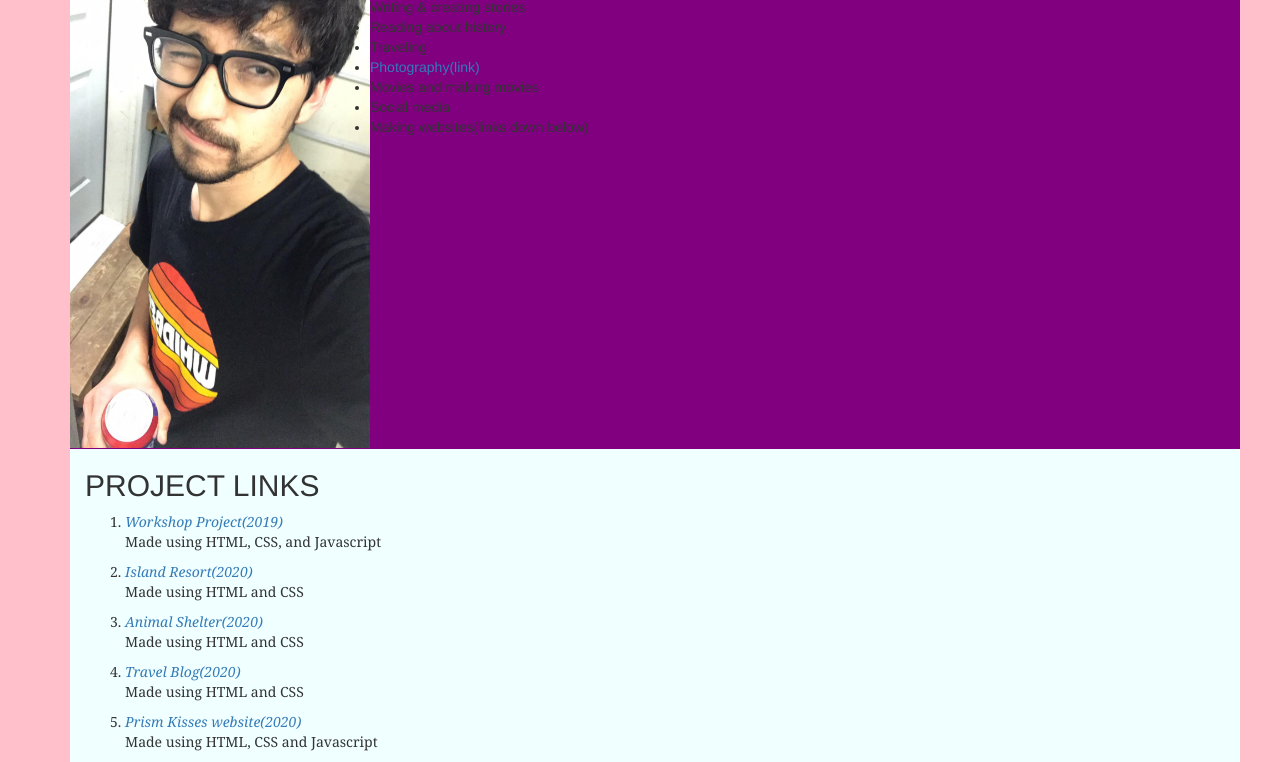
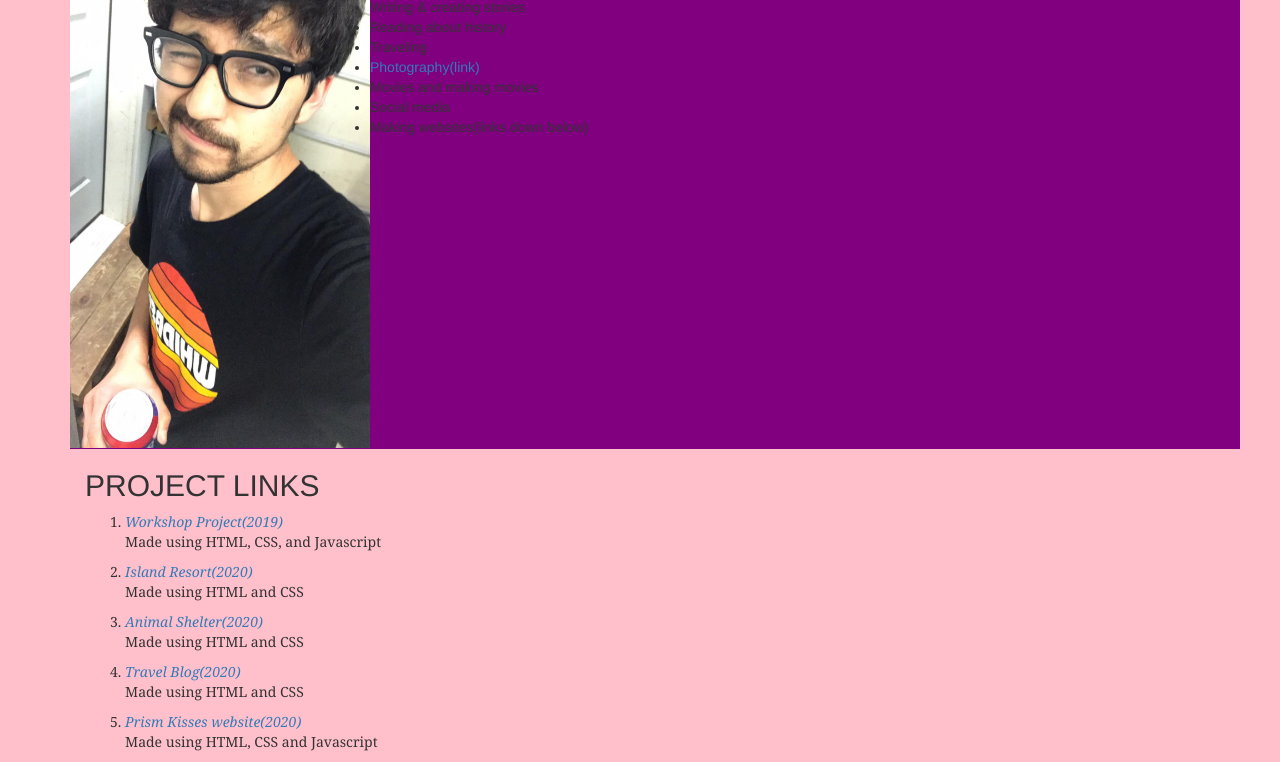
Before and after one commit to Code-Cacophony/portfolio-update, a plain HTML site: page index.html in a window 1280 px wide. Shown: the part 404-1166 px from the top of the page. Drawn offline with Linux system fonts and the light colour scheme.

Commit message:
remove .column2 from HTML and CSS

```diff
--- a/css/styles.css
+++ b/css/styles.css
@@ -12,11 +12,6 @@ img {
     padding-bottom: 1px;
 }
 
-.column2 {
-
-    float: inherit;
-    background-color: azure;
-}
 
 .list {
     font-family: Cambria, Cochin, Georgia, Times, 'Times New Roman', serif;
--- a/index.html
+++ b/index.html
@@ -44,7 +44,7 @@
                     <li>Making websites(links down below)</li>
                 </ul>
             </div>
-            <div class="container column2">
+            <div class="container">
                 <h2>PROJECT LINKS</h2>
                 <ol class=".col-md-6">
                     <div class="list">
```
